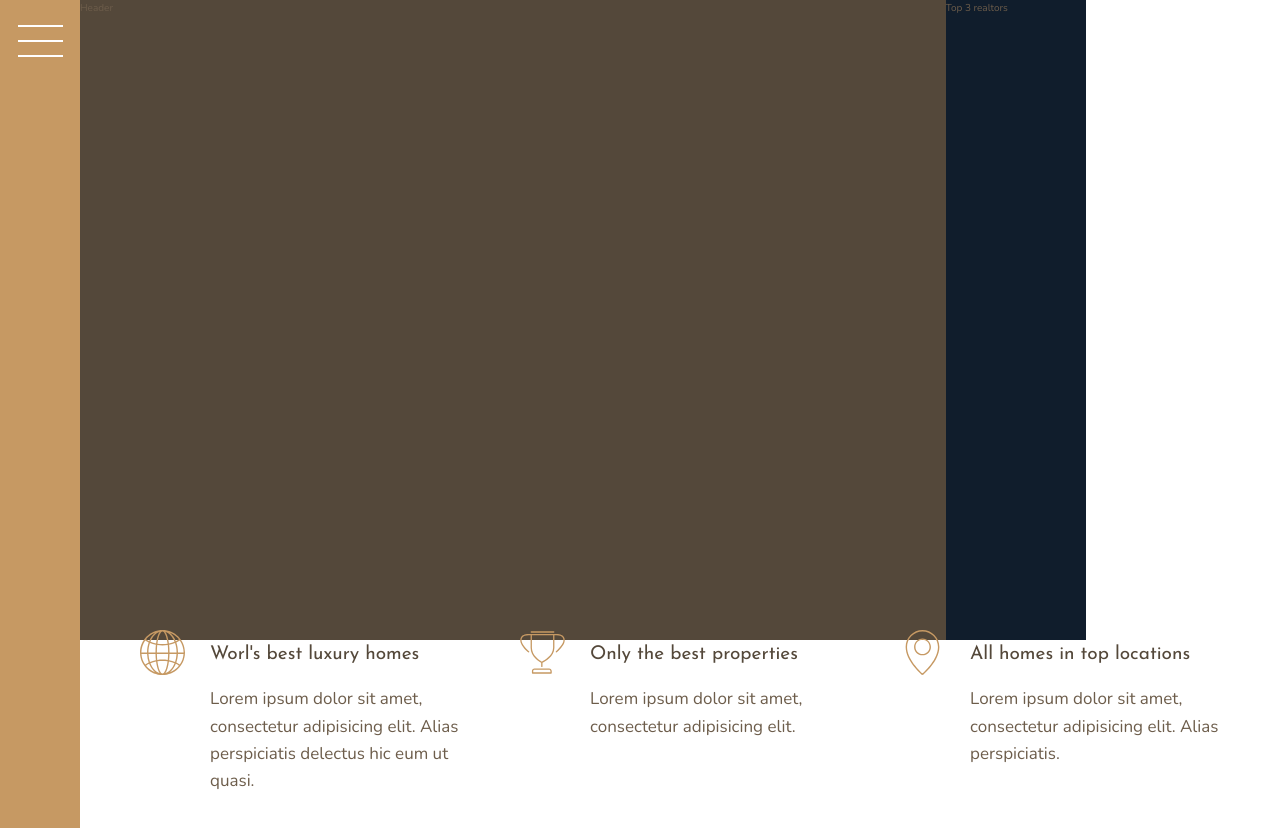
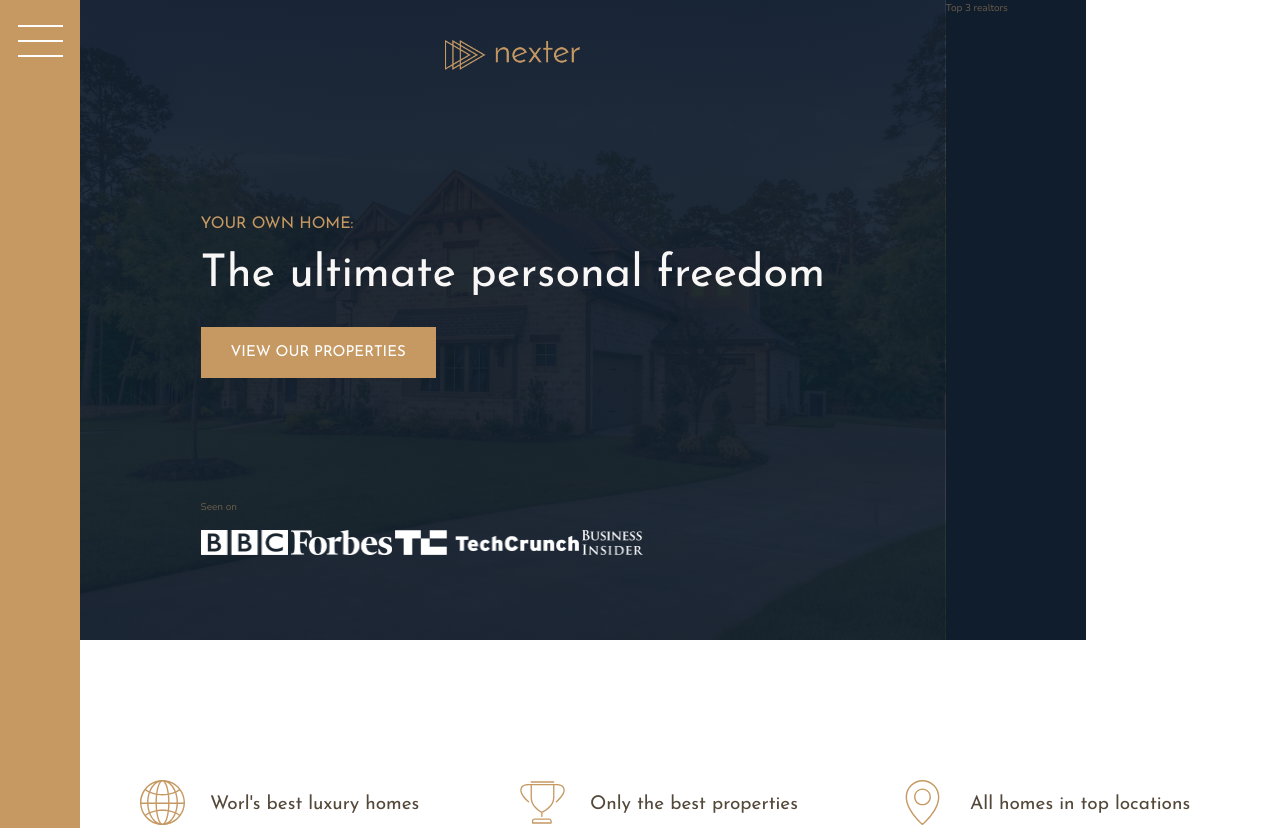
Before and after one commit to gilberto-espinoso/nexter-landing-page, a website: page index.html in a window 1280 px wide. Shown: the top 828 px of the page. Drawn offline with nearby package versions, Linux system fonts and the light colour scheme.

Commit message:
feat: building the header - part 1

```diff
--- a/index.html
+++ b/index.html
@@ -19,7 +19,19 @@
       <button class="nav-btn"></button>
     </div>
 
-    <header class="header">Header</header>
+    <header class="header">
+      <img src="img/logo.png" alt="Nexter logo" class="header__logo" />
+      <h3 class="heading-3">Your own home:</h3>
+      <h1 class="heading-1">The ultimate personal freedom</h1>
+      <button class="btn header__btn">View our properties</button>
+      <div class="header__seenon-text">Seen on</div>
+      <div class="header__seenon-logos">
+        <img src="img/logo-bbc.png" alt="Seen on logo bbc" />
+        <img src="img/logo-forbes.png" alt="Seen on logo forbes" />
+        <img src="img/logo-techcrunch.png" alt="Seen on logo techcrunch" />
+        <img src="img/logo-bi.png" alt="Seen on logo bi" />
+      </div>
+    </header>
 
     <div class="realtors">Top 3 realtors</div>
 
--- a/sass/_features.scss
+++ b/sass/_features.scss
@@ -2,10 +2,9 @@
   grid-column: center-start / center-end;
 
   display: grid;
-  /*  grid-template-columns: repeat(3, 1fr); */
   grid-template-columns: repeat(auto-fit, minmax(25rem, 1fr));
   grid-gap: 6rem;
-
+  padding: 15rem 0;
   align-items: start;
 }
 
--- a/sass/_header.scss
+++ b/sass/_header.scss
@@ -1,4 +1,39 @@
 .header {
   background-color: $color-grey-dark-1;
   grid-column: full-start / col-end 6;
+
+  background-image: linear-gradient(
+      rgba($color-secondary, 0.93),
+      rgba($color-secondary, 0.93)
+    ),
+    url(../img/hero.jpeg);
+  background-size: cover;
+  background-position: center;
+  padding: 8rem;
+  padding-top: 4rem;
+
+  display: grid;
+  grid-template-rows: 1fr min-content 6rem 1fr;
+  grid-template-columns: max-content;
+  gap: 1.5rem;
+  justify-content: center;
+
+  &__logo {
+    height: 3rem;
+    justify-self: center;
+  }
+
+  &__btn {
+    align-self: start;
+    justify-self: start;
+  }
+
+  &__seenon-text {
+  }
+
+  &__seenon-logos {
+    img {
+      height: 2.5rem;
+    }
+  }
 }
--- a/sass/_typography.scss
+++ b/sass/_typography.scss
@@ -5,6 +5,9 @@
 
 .heading-1 {
   @extend %heading;
+  font-size: 4.5rem;
+  color: $color-grey-light-1;
+  line-height: 1;
 }
 
 .heading-2 {
```
Also changed, not shown: css/style.css.
